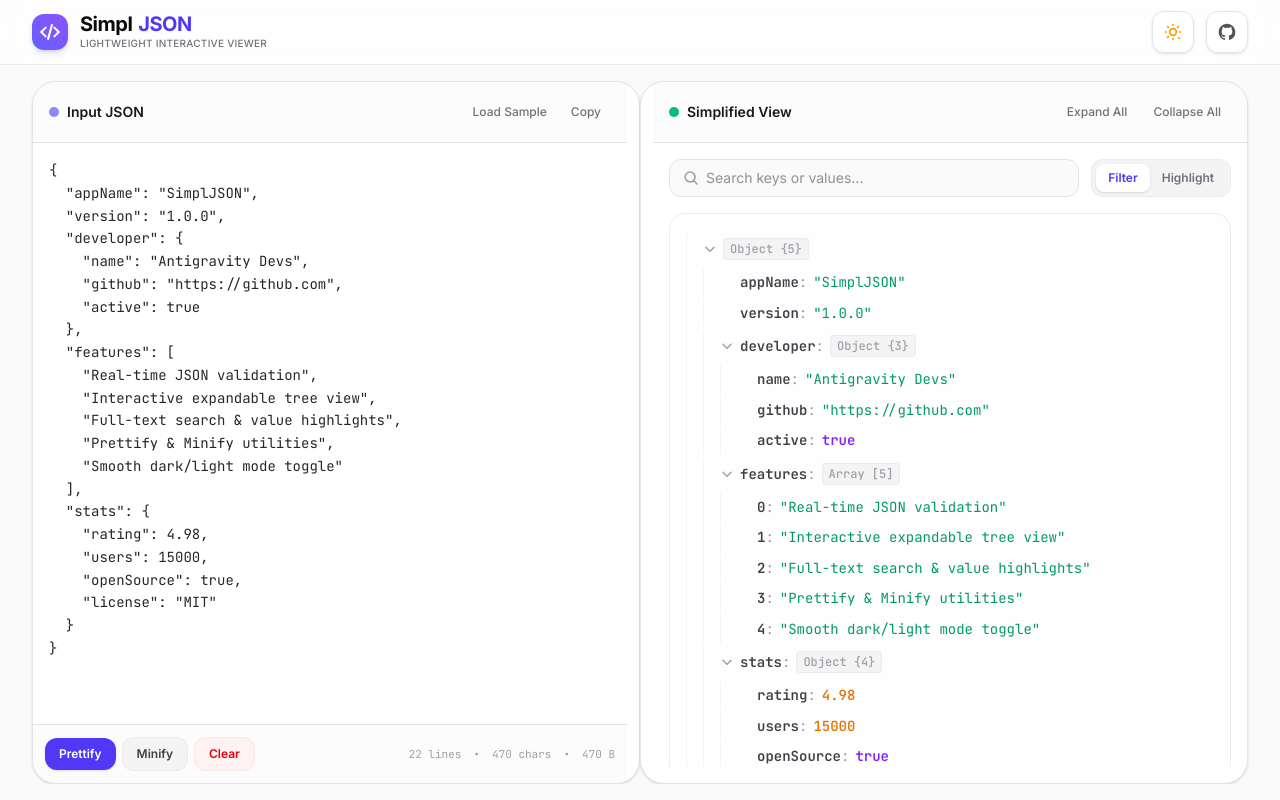
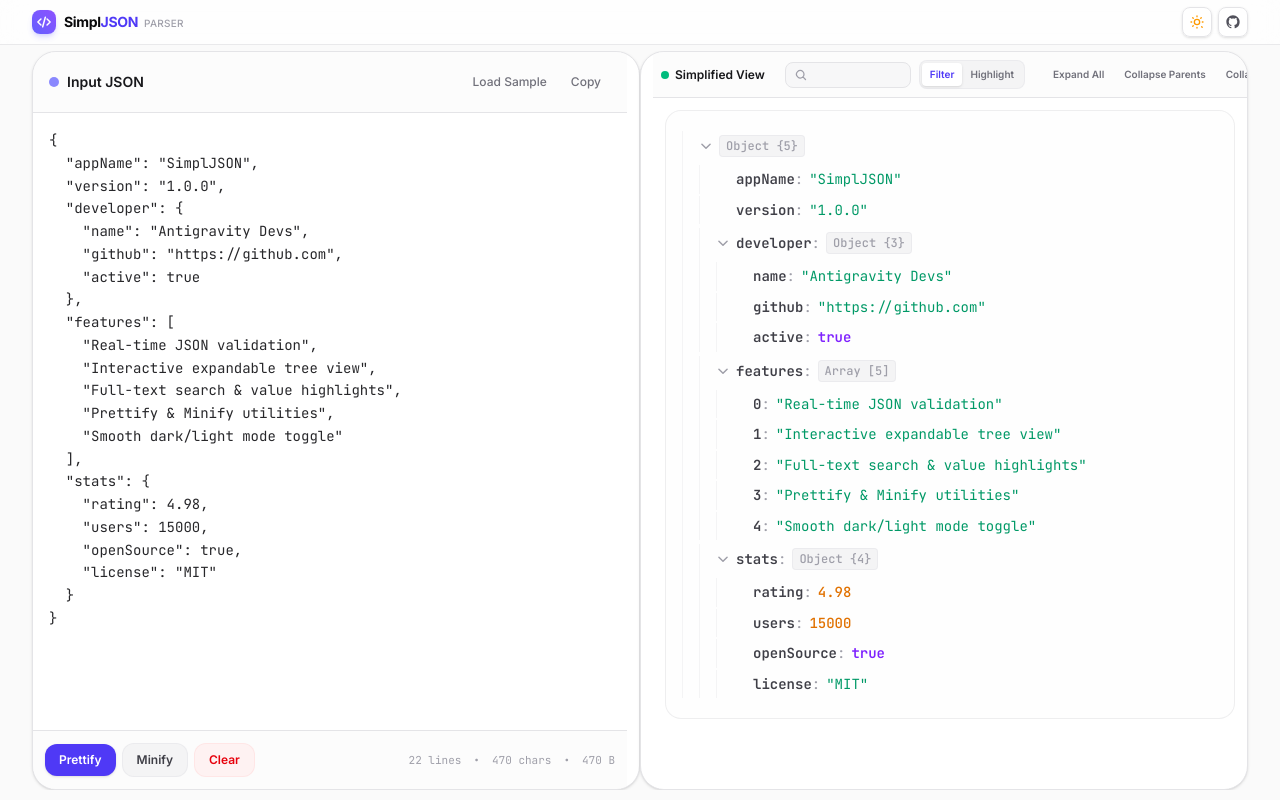
Before and after one commit to Manishgupta3239/json-parser, a React (Vite) app: page / in a window 1280 px wide. Built offline with nearby package versions, Linux system fonts and the light colour scheme.

Commit message:
add collapse functionality and improved search bar

```diff
--- a/src/App.jsx
+++ b/src/App.jsx
@@ -68,6 +68,64 @@
   const [expandVersion, setExpandVersion] = useState(0);
   const [copiedSuccess, setCopiedSuccess] = useState(false);
   const [searchMode, setSearchMode] = useState('filter'); // 'filter' or 'highlight'
+  const [totalMatches, setTotalMatches] = useState(0);
+  const [activeMatchIndex, setActiveMatchIndex] = useState(0);
+
+  // Update match count after DOM renders
+  useEffect(() => {
+    const timer = setTimeout(() => {
+      if (!filterQuery.trim()) {
+        setTotalMatches(0);
+        setActiveMatchIndex(0);
+        return;
+      }
+      const elements = document.querySelectorAll('.search-match-highlight');
+      setTotalMatches(elements.length);
+      const newActive = elements.length > 0 ? 1 : 0;
+      setActiveMatchIndex(newActive);
+
+      // Clean old active match class
+      elements.forEach(el => el.classList.remove('active-search-match'));
+
+      // Add active match class to first element
+      if (elements.length > 0) {
+        const firstEl = elements[0];
+        firstEl.classList.add('active-search-match');
+        firstEl.scrollIntoView({ behavior: 'smooth', block: 'center' });
+      }
+    }, 120);
+    return () => clearTimeout(timer);
+  }, [filterQuery, searchMode, expandVersion, parsedData]);
+
+  // Navigate active match
+  const handleNavigateMatch = (direction) => {
+    if (totalMatches === 0) return;
+    const elements = document.querySelectorAll('.search-match-highlight');
+    if (elements.length === 0) return;
+
+    let nextIndex;
+    if (direction === 'prev') {
+      nextIndex = activeMatchIndex <= 1 ? elements.length : activeMatchIndex - 1;
+    } else {
+      nextIndex = activeMatchIndex >= elements.length ? 1 : activeMatchIndex + 1;
+    }
+
+    setActiveMatchIndex(nextIndex);
+
+    elements.forEach(el => el.classList.remove('active-search-match'));
+    const activeEl = elements[nextIndex - 1];
+    if (activeEl) {
+      activeEl.classList.add('active-search-match');
+      activeEl.scrollIntoView({ behavior: 'smooth', block: 'center' });
+    }
+  };
+
+  const handleSearchKeyDown = (e) => {
+    if (e.key === 'Enter') {
+      e.preventDefault();
+      handleNavigateMatch(e.shiftKey ? 'prev' : 'next');
+    }
+  };
 
   // Split-pane offset states
   const [splitWidth, setSplitWidth] = useState(() => {
@@ -196,6 +254,11 @@
     setExpandVersion(v => v + 1);
   };
 
+  const triggerCollapseParents = () => {
+    setDefaultExpanded('level1');
+    setExpandVersion(v => v + 1);
+  };
+
   // Get lines and characters counts
   const lineCount = inputJson ? inputJson.split('\n').length : 0;
   const charCount = inputJson ? inputJson.length : 0;
@@ -214,31 +277,31 @@
     <div className="h-screen overflow-hidden bg-zinc-50 dark:bg-zinc-950 text-zinc-800 dark:text-zinc-200 transition-colors-custom duration-300 flex flex-col font-sans antialiased">
       {/* Top Navigation / Header */}
       <header className="sticky top-0 z-40 w-full bg-white/70 dark:bg-zinc-950/70 border-b border-zinc-200/80 dark:border-zinc-900/80 backdrop-blur-md transition-colors-custom duration-300">
-        <div className="max-w-7xl mx-auto px-4 sm:px-6 lg:px-8 h-16 flex items-center justify-between">
-          <div className="flex items-center gap-3">
+        <div className="max-w-7xl mx-auto px-4 sm:px-6 lg:px-8 h-11 flex items-center justify-between">
+          <div className="flex items-center gap-2">
             {/* Logo */}
-            <div className="w-9 h-9 rounded-xl bg-gradient-to-tr from-indigo-500 to-violet-500 dark:from-indigo-600 dark:to-violet-600 flex items-center justify-center text-white shadow-md shadow-indigo-500/20">
-              <svg className="w-5 h-5" fill="none" stroke="currentColor" strokeWidth="2.5" viewBox="0 0 24 24">
+            <div className="w-6 h-6 rounded-lg bg-gradient-to-tr from-indigo-500 to-violet-500 dark:from-indigo-600 dark:to-violet-600 flex items-center justify-center text-white shadow-md shadow-indigo-500/20 flex-shrink-0">
+              <svg className="w-3.5 h-3.5" fill="none" stroke="currentColor" strokeWidth="2.5" viewBox="0 0 24 24">
                 <path strokeLinecap="round" strokeLinejoin="round" d="M17.25 6.75L22.5 12l-5.25 5.25m-10.5 0L1.5 12l5.25-5.25m7.5-3l-4.5 16.5" />
               </svg>
             </div>
-            <div>
-              <h1 className="text-xl font-bold tracking-tight text-zinc-950 dark:text-zinc-50 flex items-center gap-1.5 leading-none">
+            <div className="flex items-baseline gap-1.5 leading-none">
+              <h1 className="text-sm font-bold tracking-tight text-zinc-950 dark:text-zinc-50 leading-none">
                 Simpl<span className="text-indigo-600 dark:text-indigo-400">JSON</span>
               </h1>
-              <p className="text-[10px] text-zinc-500 dark:text-zinc-400 font-medium tracking-wide uppercase mt-0.5">Lightweight Interactive Viewer</p>
+              <span className="text-[10px] text-zinc-400 dark:text-zinc-500 font-medium hidden sm:inline tracking-wide uppercase">Parser</span>
             </div>
           </div>
-          <div className="flex items-center gap-3">
+          <div className="flex items-center gap-1.5">
             <ThemeToggle />
             <a
               href="https://github.com"
               target="_blank"
               rel="noreferrer"
-              className="p-2.5 rounded-xl border border-zinc-200 dark:border-zinc-800 bg-white/80 dark:bg-zinc-900/80 hover:bg-zinc-50 dark:hover:bg-zinc-800/80 text-zinc-600 dark:text-zinc-400 hover:text-zinc-900 dark:hover:text-zinc-100 cursor-pointer shadow-sm transition-all duration-300 flex items-center justify-center"
+              className="p-1.5 rounded-lg border border-zinc-200 dark:border-zinc-800 bg-white/80 dark:bg-zinc-900/80 hover:bg-zinc-50 dark:hover:bg-zinc-800/80 text-zinc-600 dark:text-zinc-400 hover:text-zinc-900 dark:hover:text-zinc-100 cursor-pointer shadow-sm transition-all duration-300 flex items-center justify-center"
               aria-label="GitHub Project"
             >
-              <svg className="w-5 h-5" fill="currentColor" viewBox="0 0 24 24">
+              <svg className="w-4 h-4" fill="currentColor" viewBox="0 0 24 24">
                 <path fillRule="evenodd" d="M12 2C6.477 2 2 6.484 2 12.017c0 4.425 2.865 8.18 6.839 9.504.5.092.682-.217.682-.483 0-.237-.008-.868-.013-1.703-2.782.605-3.369-1.343-3.369-1.343-.454-1.158-1.11-1.466-1.11-1.466-.908-.62.069-.608.069-.608 1.003.07 1.531 1.032 1.531 1.032.892 1.53 2.341 1.088 2.91.832.092-.647.35-1.088.636-1.338-2.22-.253-4.555-1.113-4.555-4.951 0-1.093.39-1.988 1.029-2.688-.103-.253-.446-1.272.098-2.65 0 0 .84-.27 2.75 1.026A9.564 9.564 0 0112 6.844c.85.004 1.705.115 2.504.337 1.909-1.296 2.747-1.027 2.747-1.027.546 1.379.202 2.398.1 2.651.64.7 1.028 1.595 1.028 2.688 0 3.848-2.339 4.695-4.566 4.943.359.309.678.92.678 1.855 0 1.338-.012 2.419-.012 2.747 0 .268.18.58.688.482A10.019 10.019 0 0022 12.017C22 6.484 17.522 2 12 2z" clipRule="evenodd" />
               </svg>
             </a>
@@ -247,7 +310,7 @@
       </header>
 
       {/* Main Workspace */}
-      <main className="flex-1 max-w-7xl w-full mx-auto px-4 sm:px-6 lg:px-8 my-4 overflow-hidden flex flex-col min-h-0">
+      <main className="flex-1 max-w-7xl w-full mx-auto px-4 sm:px-6 lg:px-8 mt-1.5 mb-2.5 overflow-hidden flex flex-col min-h-0">
         {/* Main Split Container */}
         <div
           ref={containerRef}
@@ -371,24 +434,122 @@
             className="flex flex-col w-full h-full min-h-0 bg-white dark:bg-zinc-900 border border-zinc-200 dark:border-zinc-800 rounded-3xl overflow-hidden shadow-sm hover:shadow-md transition-shadow duration-300 lg:pl-3"
           >
             {/* Panel Header */}
-            <div className="p-4 border-b border-zinc-200 dark:border-zinc-800 flex items-center justify-between bg-zinc-50/50 dark:bg-zinc-900/50">
-              <div className="flex items-center gap-2">
-                <span className="w-2.5 h-2.5 rounded-full bg-emerald-500"></span>
-                <span className="font-semibold text-zinc-900 dark:text-zinc-150 text-sm">Simplified View</span>
+            <div className="p-2 border-b border-zinc-200 dark:border-zinc-800 flex items-center justify-between bg-zinc-50/50 dark:bg-zinc-900/50 flex-wrap sm:flex-nowrap gap-2">
+              <div className="flex items-center gap-1.5 flex-shrink-0">
+                <span className="w-2 h-2 rounded-full bg-emerald-500"></span>
+                <span className="font-semibold text-zinc-900 dark:text-zinc-150 text-xs hidden md:inline">Simplified View</span>
               </div>
 
-              <div className="flex items-center gap-1.5">
+              {/* Search Bar & Mode Switcher in Header */}
+              {parsedData && (
+                <div className="flex items-center gap-2 flex-1 max-w-sm sm:max-w-md mx-1 sm:mx-3">
+                  {/* Filter Search Input */}
+                  <div className="relative group/search flex-1">
+                    <input
+                      type="text"
+                      value={filterQuery}
+                      onChange={(e) => setFilterQuery(e.target.value)}
+                      onKeyDown={handleSearchKeyDown}
+                      placeholder="Search..."
+                      className="w-full pl-7 pr-24 py-1 text-xs bg-zinc-100/50 hover:bg-zinc-100 dark:bg-zinc-950 dark:hover:bg-zinc-950/80 focus:bg-white dark:focus:bg-zinc-950 border border-zinc-200 dark:border-zinc-800 focus:border-indigo-500/50 dark:focus:border-indigo-500/30 rounded-lg focus:outline-none focus:ring-2 focus:ring-indigo-500/10 dark:focus:ring-indigo-400/10 transition-all font-sans"
+                      id="search-json-filter"
+                    />
+                    <div className="absolute left-2.5 top-1/2 -translate-y-1/2 text-zinc-400 dark:text-zinc-650 pointer-events-none group-focus-within/search:text-indigo-500 dark:group-focus-within/search:text-indigo-400">
+                      <svg className="w-3 h-3" fill="none" stroke="currentColor" strokeWidth="2.5" viewBox="0 0 24 24">
+                        <path strokeLinecap="round" strokeLinejoin="round" d="M21 21l-5.197-5.197m0 0A7.5 7.5 0 105.196 5.196a7.5 7.5 0 0010.604 10.604z" />
+                      </svg>
+                    </div>
+                    {filterQuery && (
+                      <div className="absolute right-2 top-1/2 -translate-y-1/2 flex items-center gap-0.5 select-none">
+                        {totalMatches > 0 && (
+                          <div className="flex items-center gap-0.5 border-r border-zinc-250/60 dark:border-zinc-800 pr-1.5 mr-1.5 flex-shrink-0">
+                            <span className="text-[9px] text-zinc-400 dark:text-zinc-500 font-mono">
+                              {activeMatchIndex}/{totalMatches}
+                            </span>
+                            <button
+                              type="button"
+                              onClick={() => handleNavigateMatch('prev')}
+                              className="text-zinc-400 hover:text-zinc-600 dark:text-zinc-500 dark:hover:text-zinc-300 p-0.5 rounded hover:bg-zinc-100 dark:hover:bg-zinc-900 cursor-pointer"
+                              title="Prev match (Shift+Enter)"
+                            >
+                              <svg className="w-2.5 h-2.5" fill="none" stroke="currentColor" strokeWidth="2.5" viewBox="0 0 24 24">
+                                <path strokeLinecap="round" strokeLinejoin="round" d="M4.5 15.75l7.5-7.5 7.5 7.5" />
+                              </svg>
+                            </button>
+                            <button
+                              type="button"
+                              onClick={() => handleNavigateMatch('next')}
+                              className="text-zinc-400 hover:text-zinc-600 dark:text-zinc-500 dark:hover:text-zinc-300 p-0.5 rounded hover:bg-zinc-100 dark:hover:bg-zinc-900 cursor-pointer"
+                              title="Next match (Enter)"
+                            >
+                              <svg className="w-2.5 h-2.5" fill="none" stroke="currentColor" strokeWidth="2.5" viewBox="0 0 24 24">
+                                <path strokeLinecap="round" strokeLinejoin="round" d="M19.5 8.25l-7.5 7.5-7.5-7.5" />
+                              </svg>
+                            </button>
+                          </div>
+                        )}
+                        <button
+                          type="button"
+                          onClick={() => setFilterQuery('')}
+                          className="text-zinc-400 hover:text-zinc-650 dark:text-zinc-500 dark:hover:text-zinc-300 p-0.5 rounded-full hover:bg-zinc-100 dark:hover:bg-zinc-800 cursor-pointer"
+                          title="Clear search"
+                        >
+                          <svg className="w-2.5 h-2.5" fill="none" stroke="currentColor" strokeWidth="2.5" viewBox="0 0 24 24">
+                            <path strokeLinecap="round" strokeLinejoin="round" d="M6 18L18 6M6 6l12 12" />
+                          </svg>
+                        </button>
+                      </div>
+                    )}
+                  </div>
+
+                  {/* Search Mode Switcher (Ultra compact) */}
+                  <div className="flex bg-zinc-100 dark:bg-zinc-950 p-0.5 rounded-lg border border-zinc-200/50 dark:border-zinc-850/50 select-none flex-shrink-0">
+                    <button
+                      onClick={() => setSearchMode('filter')}
+                      className={`px-2 py-1 rounded text-[10px] font-semibold cursor-pointer transition-all duration-200 ${
+                        searchMode === 'filter'
+                          ? 'bg-white dark:bg-zinc-900 text-indigo-600 dark:text-indigo-400 shadow-sm'
+                          : 'text-zinc-500 dark:text-zinc-400 hover:text-zinc-800 dark:hover:text-zinc-200'
+                      }`}
+                      title="Filter View (Hide non-matching nodes)"
+                    >
+                      Filter
+                    </button>
+                    <button
+                      onClick={() => setSearchMode('highlight')}
+                      className={`px-2 py-1 rounded text-[10px] font-semibold cursor-pointer transition-all duration-200 ${
+                        searchMode === 'highlight'
+                          ? 'bg-white dark:bg-zinc-900 text-indigo-600 dark:text-indigo-400 shadow-sm'
+                          : 'text-zinc-500 dark:text-zinc-400 hover:text-zinc-800 dark:hover:text-zinc-200'
+                      }`}
+                      title="Highlight View (Just highlight matches)"
+                    >
+                      Highlight
+                    </button>
+                  </div>
+                </div>
+              )}
+
+              <div className="flex items-center gap-1 flex-shrink-0">
                 <button
                   onClick={triggerExpandAll}
                   disabled={!parsedData}
-                  className="text-xs px-2.5 py-1.5 rounded-lg text-zinc-500 hover:text-zinc-800 dark:text-zinc-400 dark:hover:text-zinc-200 hover:bg-zinc-100 dark:hover:bg-zinc-800 cursor-pointer disabled:opacity-40 disabled:cursor-not-allowed transition-colors font-medium"
+                  className="text-[10px] px-2 py-1 rounded text-zinc-500 hover:text-zinc-800 dark:text-zinc-400 dark:hover:text-zinc-200 hover:bg-zinc-100 dark:hover:bg-zinc-800 cursor-pointer disabled:opacity-40 disabled:cursor-not-allowed transition-colors font-semibold"
                 >
                   Expand All
                 </button>
                 <button
+                  onClick={triggerCollapseParents}
+                  disabled={!parsedData}
+                  className="text-[10px] px-2 py-1 rounded text-zinc-500 hover:text-zinc-800 dark:text-zinc-400 dark:hover:text-zinc-200 hover:bg-zinc-100 dark:hover:bg-zinc-800 cursor-pointer disabled:opacity-40 disabled:cursor-not-allowed transition-colors font-semibold"
+                  title="Collapse immediate child objects/arrays, keeping root items visible"
+                >
+                  Collapse Parents
+                </button>
+                <button
                   onClick={triggerCollapseAll}
                   disabled={!parsedData}
-                  className="text-xs px-2.5 py-1.5 rounded-lg text-zinc-500 hover:text-zinc-800 dark:text-zinc-400 dark:hover:text-zinc-200 hover:bg-zinc-100 dark:hover:bg-zinc-800 cursor-pointer disabled:opacity-40 disabled:cursor-not-allowed transition-colors font-medium"
+                  className="text-[10px] px-2 py-1 rounded text-zinc-500 hover:text-zinc-800 dark:text-zinc-400 dark:hover:text-zinc-200 hover:bg-zinc-100 dark:hover:bg-zinc-800 cursor-pointer disabled:opacity-40 disabled:cursor-not-allowed transition-colors font-semibold"
                 >
                   Collapse All
                 </button>
@@ -396,68 +557,7 @@
             </div>
 
             {/* Tree Workspace */}
-            <div className="flex-1 p-4 flex flex-col gap-4 overflow-hidden min-h-0">
-
-              {/* Filter Search Input */}
-              {/* Search Bar & Mode Switcher */}
-              {parsedData && (
-                <div className="flex items-center gap-3 flex-wrap sm:flex-nowrap">
-                  {/* Filter Search Input */}
-                  <div className="relative group/search flex-1 min-w-[200px]">
-                    <input
-                      type="text"
-                      value={filterQuery}
-                      onChange={(e) => setFilterQuery(e.target.value)}
-                      placeholder="Search keys or values..."
-                      className="w-full pl-9 pr-8 py-2 text-sm bg-zinc-50 hover:bg-zinc-100/50 dark:bg-zinc-950 dark:hover:bg-zinc-950 focus:bg-white dark:focus:bg-zinc-950 border border-zinc-200 dark:border-zinc-800 focus:border-indigo-500/60 dark:focus:border-indigo-500/40 rounded-xl focus:outline-none focus:ring-2 focus:ring-indigo-500/10 dark:focus:ring-indigo-400/10 transition-all font-sans"
-                      id="search-json-filter"
-                    />
-                    <div className="absolute left-3.5 top-1/2 -translate-y-1/2 text-zinc-400 dark:text-zinc-600 pointer-events-none group-focus-within/search:text-indigo-500 dark:group-focus-within/search:text-indigo-400 transition-colors">
-                      <svg className="w-4 h-4" fill="none" stroke="currentColor" strokeWidth="2.5" viewBox="0 0 24 24">
-                        <path strokeLinecap="round" strokeLinejoin="round" d="M21 21l-5.197-5.197m0 0A7.5 7.5 0 105.196 5.196a7.5 7.5 0 0010.604 10.604z" />
-                      </svg>
-                    </div>
-                    {filterQuery && (
-                      <button
-                        onClick={() => setFilterQuery('')}
-                        className="absolute right-3 top-1/2 -translate-y-1/2 text-zinc-400 hover:text-zinc-600 dark:text-zinc-500 dark:hover:text-zinc-300 p-0.5 rounded-full hover:bg-zinc-100 dark:hover:bg-zinc-800 cursor-pointer"
-                        title="Clear search"
-                      >
-                        <svg className="w-3.5 h-3.5" fill="none" stroke="currentColor" strokeWidth="2.5" viewBox="0 0 24 24">
-                          <path strokeLinecap="round" strokeLinejoin="round" d="M6 18L18 6M6 6l12 12" />
-                        </svg>
-                      </button>
-                    )}
-                  </div>
-
-                  {/* Search Mode Switcher */}
-                  <div className="flex bg-zinc-100 dark:bg-zinc-950 p-1 rounded-xl border border-zinc-200/50 dark:border-zinc-850/50 select-none">
-                    <button
-                      onClick={() => setSearchMode('filter')}
-                      className={`px-3 py-1.5 rounded-lg text-xs font-semibold cursor-pointer transition-all duration-200 ${
-                        searchMode === 'filter'
-                          ? 'bg-white dark:bg-zinc-900 text-indigo-600 dark:text-indigo-400 shadow-sm'
-                          : 'text-zinc-500 dark:text-zinc-400 hover:text-zinc-850 dark:hover:text-zinc-200'
-                      }`}
-                      title="Hide non-matching nodes (Filter View)"
-                    >
-                      Filter
-                    </button>
-                    <button
-                      onClick={() => setSearchMode('highlight')}
-                      className={`px-3 py-1.5 rounded-lg text-xs font-semibold cursor-pointer transition-all duration-200 ${
-                        searchMode === 'highlight'
-                          ? 'bg-white dark:bg-zinc-900 text-indigo-600 dark:text-indigo-400 shadow-sm'
-                          : 'text-zinc-500 dark:text-zinc-400 hover:text-zinc-850 dark:hover:text-zinc-200'
-                      }`}
-                      title="Keep entire tree visible, just highlight matches (Highlight View)"
-                    >
-                      Highlight
-                    </button>
-                  </div>
-                </div>
-              )}
-
+            <div className="flex-1 p-3 flex flex-col overflow-hidden min-h-0">
               {/* Viewer Wrapper */}
               <div className="flex-1 select-text overflow-y-auto min-h-0">
                 <JsonTreeViewer
--- a/src/components/ThemeToggle.jsx
+++ b/src/components/ThemeToggle.jsx
@@ -25,14 +25,14 @@
   return (
     <button
       onClick={() => setIsDark(!isDark)}
-      className="p-2.5 rounded-xl border border-zinc-200 dark:border-zinc-800 bg-white/80 dark:bg-zinc-900/80 hover:bg-zinc-50 dark:hover:bg-zinc-800/80 cursor-pointer shadow-sm hover:shadow-md transition-all duration-300 flex items-center justify-center group relative overflow-hidden"
+      className="p-1.5 rounded-lg border border-zinc-200 dark:border-zinc-800 bg-white/80 dark:bg-zinc-900/80 hover:bg-zinc-50 dark:hover:bg-zinc-800/80 cursor-pointer shadow-sm hover:shadow-md transition-all duration-300 flex items-center justify-center group relative overflow-hidden"
       aria-label="Toggle theme"
       id="theme-toggle-btn"
     >
-      <div className="relative w-5 h-5 flex items-center justify-center">
+      <div className="relative w-4 h-4 flex items-center justify-center">
         {/* Sun Icon */}
         <svg
-          className={`w-5 h-5 text-amber-500 absolute transition-all duration-500 transform ${
+          className={`w-4 h-4 text-amber-500 absolute transition-all duration-500 transform ${
             isDark ? 'rotate-90 scale-0 opacity-0' : 'rotate-0 scale-100 opacity-100'
           }`}
           fill="none"
@@ -49,7 +49,7 @@
 
         {/* Moon Icon */}
         <svg
-          className={`w-5 h-5 text-indigo-400 absolute transition-all duration-500 transform ${
+          className={`w-4 h-4 text-indigo-400 absolute transition-all duration-500 transform ${
             isDark ? 'rotate-0 scale-100 opacity-100' : '-rotate-90 scale-0 opacity-0'
           }`}
           fill="none"
```
Also changed, not shown: src/components/JsonTreeViewer.jsx (+7 -3 lines), src/index.css (+7 -0 lines).
